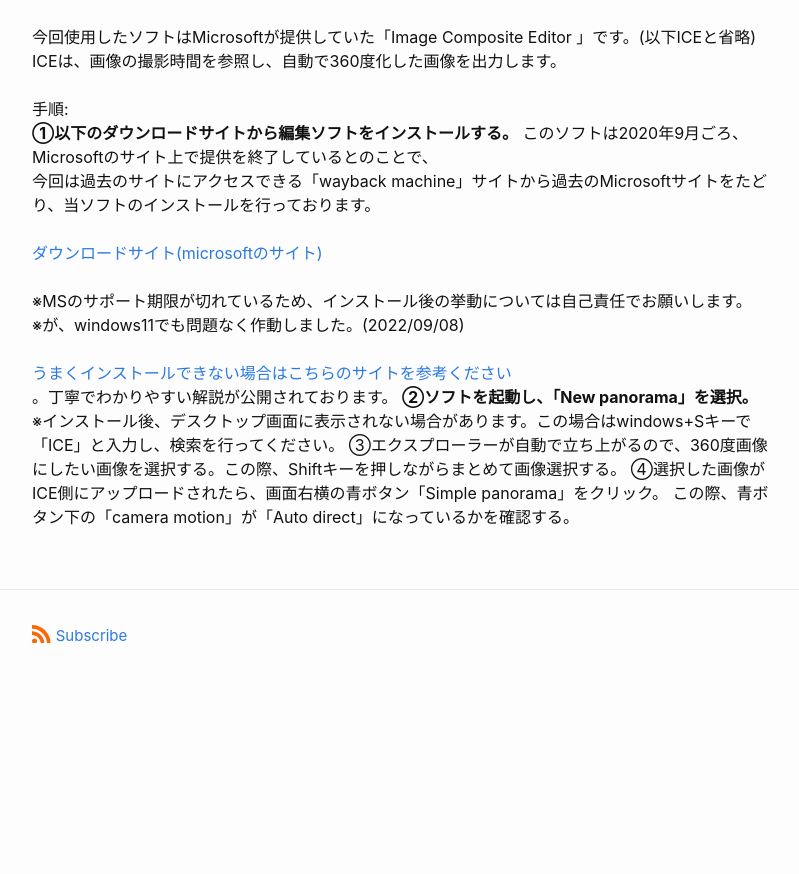
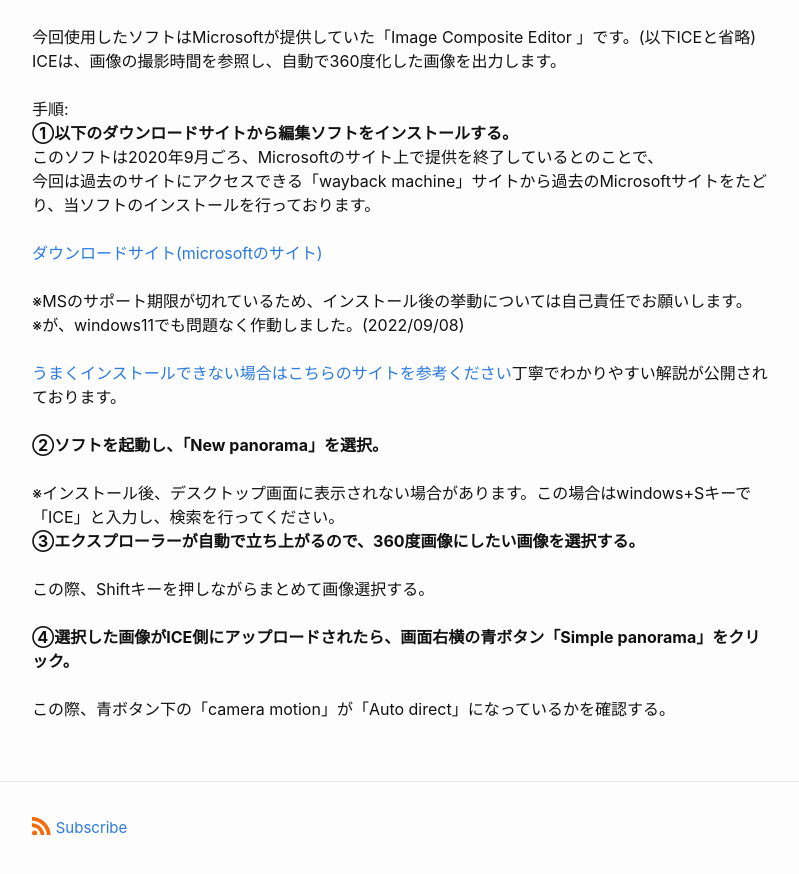
Before and after one commit to mocha-kanano/SHIORI.github.io, a Jekyll site: the page built from _posts/2022-11-08-super-short-article.md, in a window 1280 px wide and 900 px high, scrolled down 2782 px. Shown: the top 874 px of the window, without its empty margins (238-1037 px from the left). Built offline with Jekyll 4.4.1, drawn with Linux system fonts in a browser that asks for light colours; before the commit the page ends 3490 px from its top, so only the background shows below that.

Commit message:
Update 2022-11-08-super-short-article.md

```diff
--- a/_posts/2022-11-08-super-short-article.md
+++ b/_posts/2022-11-08-super-short-article.md
@@ -81,7 +81,7 @@ Googleストリートビューに写真を載せるには、360度画像とい
 ICEは、画像の撮影時間を参照し、自動で360度化した画像を出力します。<br>
 <br>
 手順:<br>
-<b>①以下のダウンロードサイトから編集ソフトをインストールする。</b>
+<b>①以下のダウンロードサイトから編集ソフトをインストールする。</b><br>
 このソフトは2020年9月ごろ、Microsoftのサイト上で提供を終了しているとのことで、<br>
 今回は過去のサイトにアクセスできる「wayback machine」サイトから過去のMicrosoftサイトをたどり、当ソフトのインストールを行っております。<br>
 <br>
@@ -89,14 +89,16 @@ ICEは、画像の撮影時間を参照し、自動で360度化した画像を
 ※MSのサポート期限が切れているため、インストール後の挙動については自己責任でお願いします。<br>
 ※が、windows11でも問題なく作動しました。(2022/09/08)<br><br>
 
-<a href="https://www.naporitansushi.com/ice-not-download/">うまくインストールできない場合はこちらのサイトを参考ください</a><br>。丁寧でわかりやすい解説が公開されております。
+<a href="https://www.naporitansushi.com/ice-not-download/">うまくインストールできない場合はこちらのサイトを参考ください</a>丁寧でわかりやすい解説が公開されております。
+<br><br>
 
 
 <b>②ソフトを起動し、「New panorama」を選択。</b>
-　※インストール後、デスクトップ画面に表示されない場合があります。この場合はwindows+Sキーで「ICE」と入力し、検索を行ってください。
+<br><br>※インストール後、デスクトップ画面に表示されない場合があります。この場合はwindows+Sキーで「ICE」と入力し、検索を行ってください。<br>
 
 
-③エクスプローラーが自動で立ち上がるので、360度画像にしたい画像を選択する。この際、Shiftキーを押しながらまとめて画像選択する。
+<b>③エクスプローラーが自動で立ち上がるので、360度画像にしたい画像を選択する。</b>
+<br><br>この際、Shiftキーを押しながらまとめて画像選択する。<br><br>
 
-④選択した画像がICE側にアップロードされたら、画面右横の青ボタン「Simple panorama」をクリック。
-この際、青ボタン下の「camera motion」が「Auto direct」になっているかを確認する。
+<b>④選択した画像がICE側にアップロードされたら、画面右横の青ボタン「Simple panorama」をクリック。</b>
+<br><br>この際、青ボタン下の「camera motion」が「Auto direct」になっているかを確認する。<br>
```
